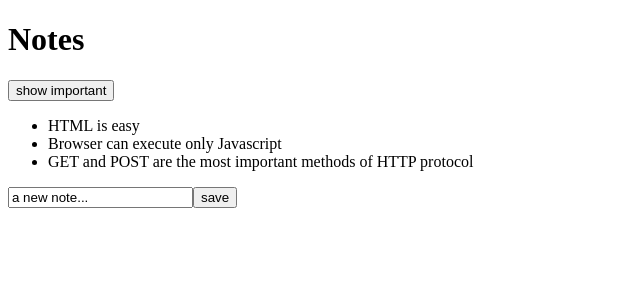
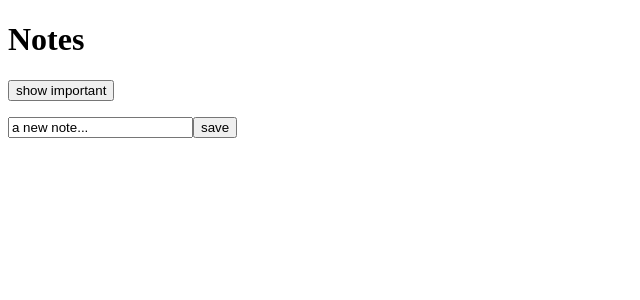
Before and after one commit to raiden808/fullstackopen-notes, a React (Create React App) app: page / in a window 1280 px wide. Shown: the top 300 px of the page, without its empty margins (0-640 px from the left). Built offline with nearby package versions, Linux system fonts and the light colour scheme.

Commit message:
app js update

```diff
--- a/src/App.js
+++ b/src/App.js
@@ -1,13 +1,16 @@
 import React, {useState, useEffect} from "react";
+import axios from 'axios'
 import Note from "./components/Note";
 
 const App = (props) => {
-
-  const [notes,setNotes] = useState(props.notes)
+  const [notes,setNotes] = useState([])
   const [newNote, setNewNote] = useState(
     'a new note...'
   )
   const [showAll,setShowAll] = useState(true)
+
+
+  useEffect(()=>{},[])
 
   const addNote = (event) => {
     event.preventDefault()
```
